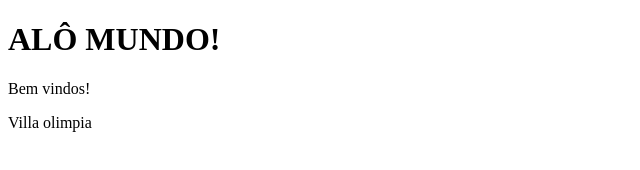
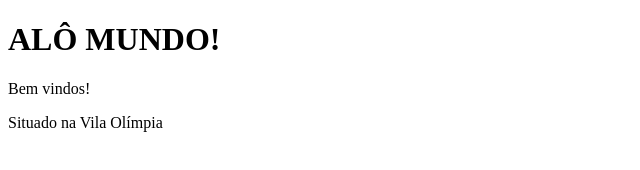
Before and after one commit to vitogithub/Testando, a plain HTML site: page index.html in a window 1280 px wide. Shown: the full height of the page, 0-640 px from the left. Drawn offline with Linux system fonts and the light colour scheme.

Commit message:
alteracion ubicacion

```diff
--- a/index.html
+++ b/index.html
@@ -7,7 +7,7 @@
          <h1>ALÔ MUNDO!</H1>
          <div>
              <p>Bem vindos!</p>
-			 <p>Villa olimpia</p>
+			 <p>Situado na Vila Olímpia</p>
 
 			 <script>
 			     alert("Hello World!");
```
